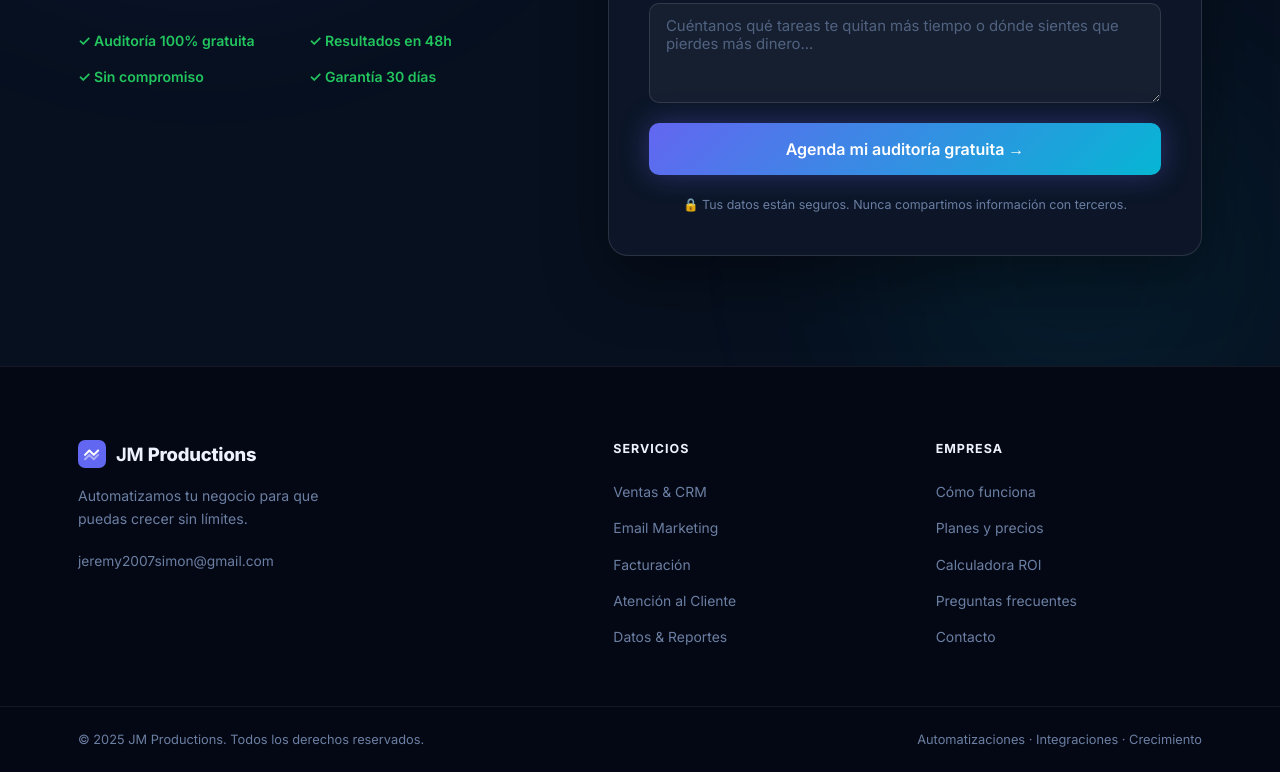
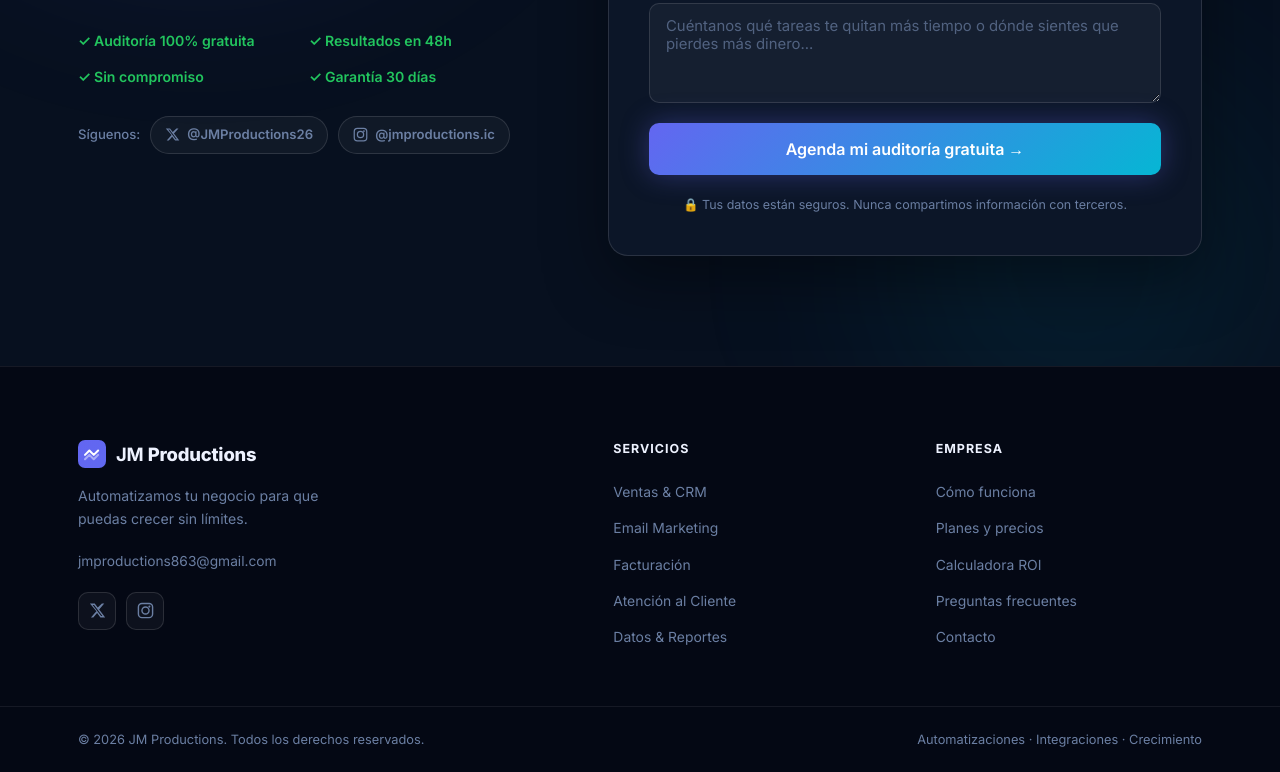
Before and after one commit to jeremy2007simon-debug/JM-Productions, a plain HTML site: page index.html in a window 1280 px wide. Shown: the part 9039-9811 px from the top of the page. Drawn offline with Linux system fonts and the light colour scheme.

Commit message:
Add social media links (X + Instagram) to footer and CTA section; update email and copyright year

```diff
--- a/css/styles.css
+++ b/css/styles.css
@@ -1579,6 +1579,73 @@ select option { background: #0c1628; color: var(--text); }
 .reveal.visible {
   opacity: 1;
   transform: translateY(0);
+}
+
+/* ===========================================
+   SOCIAL LINKS
+=========================================== */
+.footer__social {
+  display: flex;
+  gap: 10px;
+  margin-top: 18px;
+}
+
+.social-link {
+  width: 38px;
+  height: 38px;
+  border-radius: 10px;
+  border: 1px solid var(--border-hi);
+  background: rgba(255,255,255,.04);
+  display: flex;
+  align-items: center;
+  justify-content: center;
+  color: var(--muted);
+  transition: all .22s var(--ease);
+  flex-shrink: 0;
+}
+.social-link:hover {
+  color: var(--text);
+  border-color: rgba(255,255,255,.22);
+  background: rgba(255,255,255,.08);
+  transform: translateY(-2px);
+}
+.social-link--ig:hover {
+  color: #e1306c;
+  border-color: rgba(225,48,108,.4);
+}
+
+.final-cta__social-bar {
+  display: flex;
+  align-items: center;
+  gap: 10px;
+  margin-top: 28px;
+  flex-wrap: wrap;
+}
+
+.final-cta__social-label {
+  font-size: .82rem;
+  color: var(--muted);
+  font-weight: 500;
+}
+
+.social-pill {
+  display: inline-flex;
+  align-items: center;
+  gap: 7px;
+  padding: 7px 14px;
+  border-radius: 100px;
+  border: 1px solid var(--border-hi);
+  background: rgba(255,255,255,.04);
+  font-size: .82rem;
+  font-weight: 600;
+  color: var(--muted);
+  transition: all .22s var(--ease);
+}
+.social-pill:hover {
+  color: var(--text);
+  border-color: rgba(255,255,255,.22);
+  background: rgba(255,255,255,.08);
+  transform: translateY(-1px);
 }
 
 /* ===========================================
--- a/index.html
+++ b/index.html
@@ -619,6 +619,17 @@
         <div class="promise-item">&#10003; Sin compromiso</div>
         <div class="promise-item">&#10003; Garantía 30 días</div>
       </div>
+      <div class="final-cta__social-bar">
+        <span class="final-cta__social-label">Síguenos:</span>
+        <a href="https://x.com/JMProductions26" class="social-pill" target="_blank" rel="noopener noreferrer">
+          <svg width="15" height="15" viewBox="0 0 24 24" fill="currentColor" aria-hidden="true"><path d="M18.244 2.25h3.308l-7.227 8.26 8.502 11.24H16.17l-4.714-6.231-5.401 6.231H2.741l7.73-8.835L1.254 2.25H8.08l4.259 5.626 5.905-5.626Zm-1.161 17.52h1.833L7.084 4.126H5.117z"/></svg>
+          @JMProductions26
+        </a>
+        <a href="https://www.instagram.com/jmproductions.ic" class="social-pill" target="_blank" rel="noopener noreferrer">
+          <svg width="15" height="15" viewBox="0 0 24 24" fill="none" stroke="currentColor" stroke-width="2" aria-hidden="true"><rect x="2" y="2" width="20" height="20" rx="5"/><circle cx="12" cy="12" r="5"/><circle cx="17.5" cy="6.5" r="1.5" fill="currentColor" stroke="none"/></svg>
+          @jmproductions.ic
+        </a>
+      </div>
     </div>
     <form class="contact-form reveal" id="contactForm" novalidate>
       <div class="form-row">
@@ -671,7 +682,15 @@
         <span>JM <strong>Productions</strong></span>
       </a>
       <p>Automatizamos tu negocio para que<br>puedas crecer sin límites.</p>
-      <a href="mailto:jeremy2007simon@gmail.com" class="footer__email">jeremy2007simon@gmail.com</a>
+      <a href="mailto:jmproductions863@gmail.com" class="footer__email">jmproductions863@gmail.com</a>
+      <div class="footer__social">
+        <a href="https://x.com/JMProductions26" class="social-link" target="_blank" rel="noopener noreferrer" aria-label="Síguenos en X">
+          <svg width="17" height="17" viewBox="0 0 24 24" fill="currentColor" aria-hidden="true"><path d="M18.244 2.25h3.308l-7.227 8.26 8.502 11.24H16.17l-4.714-6.231-5.401 6.231H2.741l7.73-8.835L1.254 2.25H8.08l4.259 5.626 5.905-5.626Zm-1.161 17.52h1.833L7.084 4.126H5.117z"/></svg>
+        </a>
+        <a href="https://www.instagram.com/jmproductions.ic" class="social-link social-link--ig" target="_blank" rel="noopener noreferrer" aria-label="Síguenos en Instagram">
+          <svg width="17" height="17" viewBox="0 0 24 24" fill="none" stroke="currentColor" stroke-width="2" aria-hidden="true"><rect x="2" y="2" width="20" height="20" rx="5"/><circle cx="12" cy="12" r="5"/><circle cx="17.5" cy="6.5" r="1.5" fill="currentColor" stroke="none"/></svg>
+        </a>
+      </div>
     </div>
     <div class="footer__col">
       <h4>Servicios</h4>
@@ -696,7 +715,7 @@
   </div>
   <div class="footer__bottom">
     <div class="container footer__bottom-inner">
-      <span>&copy; 2025 JM Productions. Todos los derechos reservados.</span>
+      <span>&copy; 2026 JM Productions. Todos los derechos reservados.</span>
       <span>Automatizaciones &middot; Integraciones &middot; Crecimiento</span>
     </div>
   </div>
```
